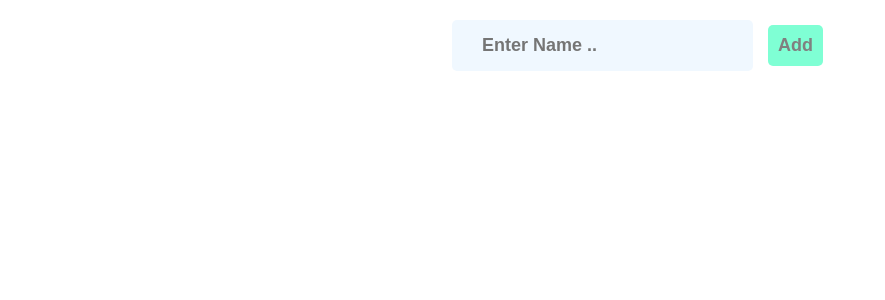
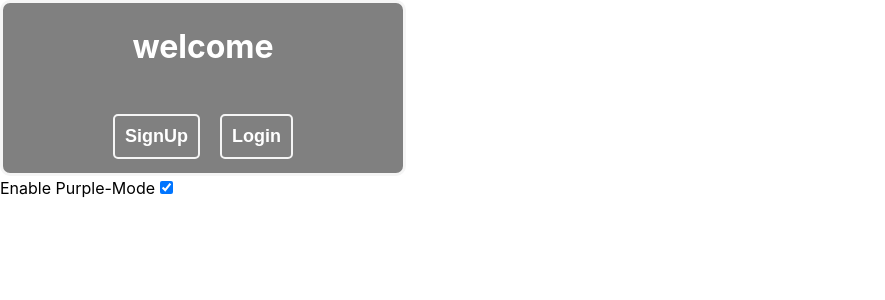
Before and after one commit to Yasir-ali-dev/react-hooks, a React (Create React App) app: page / in a window 1280 px wide. Shown: the top 300 px of the page, without its empty margins (0-885 px from the left). Built offline with nearby package versions, Linux system fonts and the light colour scheme.

Commit message:
Added intro useContext

```diff
--- a/src/App.css
+++ b/src/App.css
@@ -31,7 +31,17 @@ input{
   padding: 15px 30px;
 }
 
-
+.btn{
+  margin: 10px 10px;
+  border: 2px solid whitesmoke;
+  background-color: aquamarine;
+  border-radius: 5px;
+  font-weight: 600;
+  font-size: large;
+  color: grey;
+  padding: 10px 10px;
+  margin-bottom: auto;
+}
 button{
   margin: 10px 10px;
   border: none;
@@ -48,4 +58,18 @@ input{
 }
 h1{
   margin: 10px 10px;
+text-align: center;
 }
+
+.form {
+    color: white;
+    width: 400px;
+    border: 3px solid whitesmoke;
+    height: 170px;
+    border-radius: 10px;
+
+    display: flex;
+    flex-direction: column;
+    align-items: center;
+    justify-content: space-around;
+}
--- a/src/App.js
+++ b/src/App.js
@@ -1,16 +1,13 @@
 import "./App.css";
+import LoginForm from "./useContextContainer/LoginForm";
+
 // import TodoApp from "./useReducerContainer/Todo/TodoApp";
 // import UseReducerForm from "./useReducerContainer/UseReducerForm";
 // import UseReducer_A from "./useReducerContainer/UseReducer_A";
 // import UseReducer_B from "./useReducerContainer/UseReducer_B";
-import UseReducerModal from "./modalApp/UseReducerModal";
 
 function App() {
-  return (
-    <div className="App">
-      <UseReducerModal />
-    </div>
-  );
+  return <LoginForm />;
 }
 
 export default App;
--- a/src/modalApp/UseReducerModal.jsx
+++ b/src/modalApp/UseReducerModal.jsx
@@ -68,7 +68,8 @@ const UseReducerModal = () => {
           type='submit'
           onClick={(e)=>{
             e.preventDefault();
-            return dispatch({type:"ADD_PERSON",name:name})
+            dispatch({type:"ADD_PERSON",name:name})
+            setName("");
           }}
         >Add</button>
       </form>
--- /dev/null
+++ b/src/useContextContainer/LoginForm.jsx
@@ -0,0 +1,81 @@
+import React, {  useContext, useState } from 'react';
+
+const ThemeContext = React.createContext(null);
+
+const LoginForm = () => {
+    const [theme,setTheme]=useState("grey");
+    return (
+    <ThemeContext.Provider value={theme}>
+      <Form/>
+       <label htmlFor="">
+        {theme==="grey" ? "Enable Purple-Mode" : "Enable Dark-Mode"}
+            <input
+                type="checkbox"
+                onChange={(e)=> setTheme((prevColor)=>{
+                   if(prevColor === "grey"){
+                    return"purple"
+                   }
+                   return "grey"
+                })}
+                checked={theme === "grey"}
+            />
+       </label>
+    </ThemeContext.Provider>
+  )
+}
+
+const Form =()=>{
+    return(
+        <Panel text={"welcome"}>
+            <Button>SignUp</Button>
+            <Button>Login</Button>
+        </Panel>
+    )
+}
+
+const Panel =({text,children})=>{
+    const theme = useContext(ThemeContext);
+    const styledForm={
+        backgroundColor:theme,
+        color:"white"
+    }
+    return(
+        <div style={styledForm} className='form'>
+            <h1>{text}</h1>
+            <div>
+                {children}
+            </div>
+        </div>
+    )
+}
+
+const Button =({children})=>{
+    const theme = useContext(ThemeContext);
+    const styledButton={
+        backgroundColor:theme,
+        color:"white"
+     }
+    return(
+        <button className='btn' style={styledButton}>
+            {children}
+        </button>
+    )
+}
+
+
+
+
+
+
+
+
+
+
+
+
+
+
+
+
+
+export default LoginForm;
--- /dev/null
+++ b/src/useContextContainer/ThemeContext.js
@@ -0,0 +1,3 @@
+import { createContext } from "react";
+
+export const ThemeContext = createContext("black");
```
Also changed, not shown: src/useContextContainer/BoxComsumer.jsx (added, +18 -0 lines).
